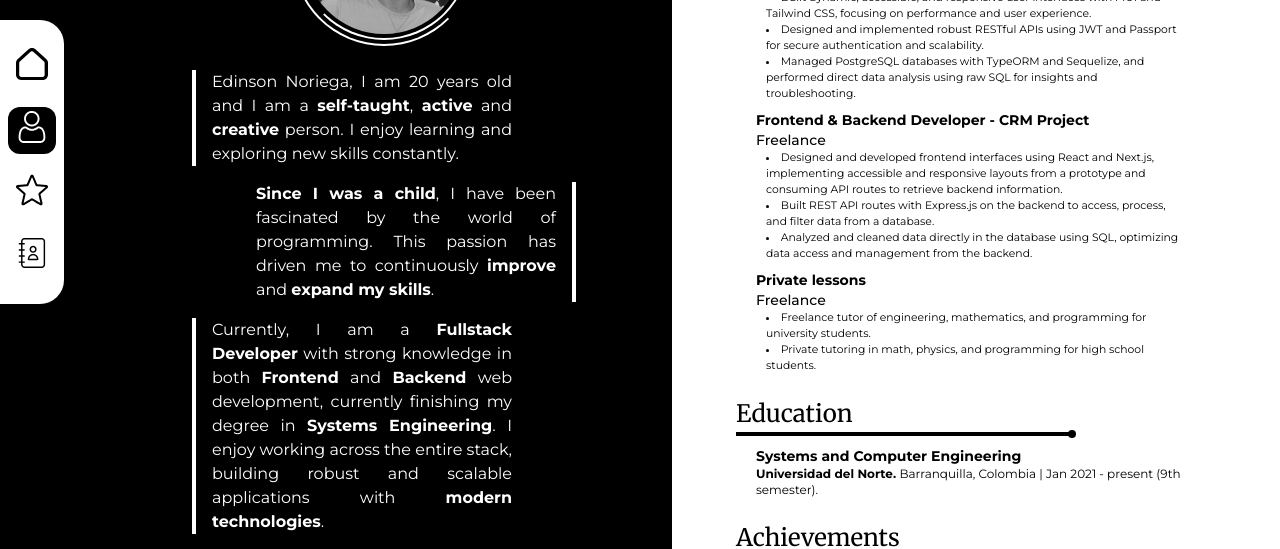
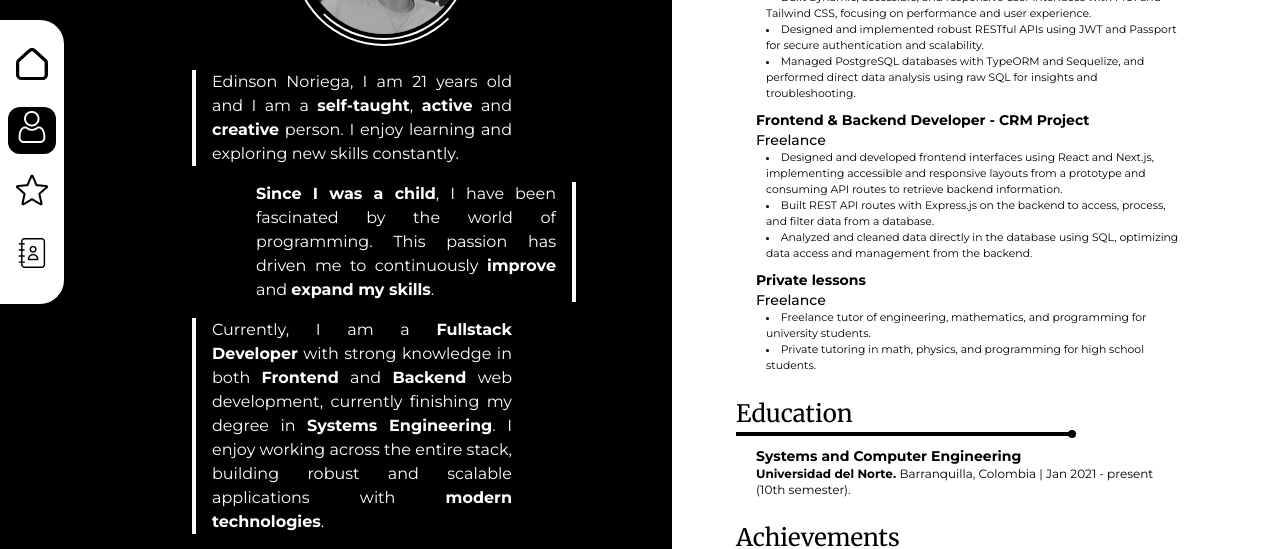
Before and after one commit to Almor21/Portfolio, a Next.js app: page /about in a window 1280 px wide. Shown: the part 238-787 px from the top of the page. Built offline with nearby package versions, Linux system fonts and the light colour scheme.

Commit message:
docs: update personal information

```diff
--- a/src/app/(pages)/about/page.tsx
+++ b/src/app/(pages)/about/page.tsx
@@ -108,7 +108,7 @@ function AboutPage() {
 								<span className="font-bold">
 									Universidad del Norte.{' '}
 								</span>{' '}
-								Barranquilla, Colombia | Jan 2021 - present (9th
+								Barranquilla, Colombia | Jan 2021 - present (10th
 								semester).
 							</p>
 						</div>
--- a/src/components/about/Presentation.tsx
+++ b/src/components/about/Presentation.tsx
@@ -167,7 +167,7 @@ function Presentation() {
 						}
 					/>
 					<p className="px-5 md:pr-16">
-						Edinson Noriega, I am 20 years old and I am a{' '}
+						Edinson Noriega, I am 21 years old and I am a{' '}
 						<span className="font-bold">self-taught</span>,
 						<span className="font-bold"> active</span> and{' '}
 						<span className="font-bold">creative</span> person. I
```
